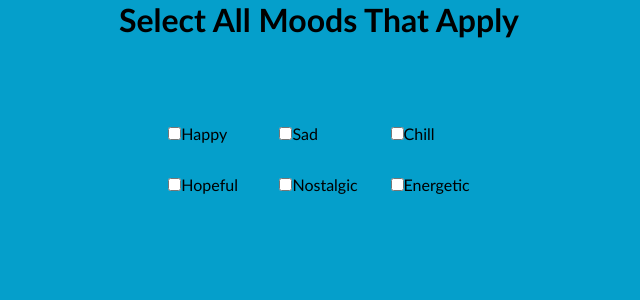
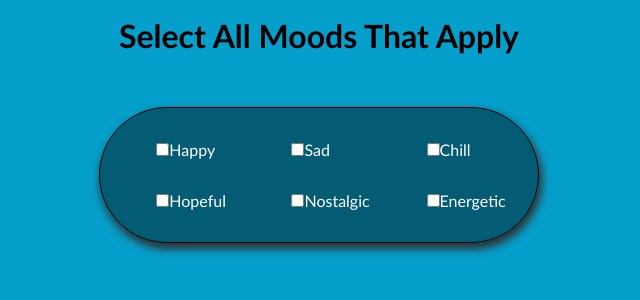
Before and after one commit to parkerrudd/song-generator, a React (Create React App) app: page / in a window 1280 px wide. Shown: the top 300 px of the page, without its empty margins (321-961 px from the left). Built offline with nearby package versions, Linux system fonts and the light colour scheme.

Commit message:
styled the mood selector

```diff
--- a/src/App.css
+++ b/src/App.css
@@ -11,6 +11,7 @@
 }
 
 #header {
+  padding-top: .5em;
   text-align: center;
 }
 
@@ -25,4 +26,14 @@
   display: grid;
   grid-template-columns: repeat(3, 1fr);
   gap: 2em;
+  border: 1px solid black;
+  padding: 2em 2em;
+  border-radius: 100px;
+  background-color: rgba(2.4, 23.9, 29.8, 0.5);
+  color: #fff;
+  box-shadow: 2px 5px 9px 1px #302f2f;
 }
+
+.mood-selector {
+  padding-left: 1.5em;
+}
```
